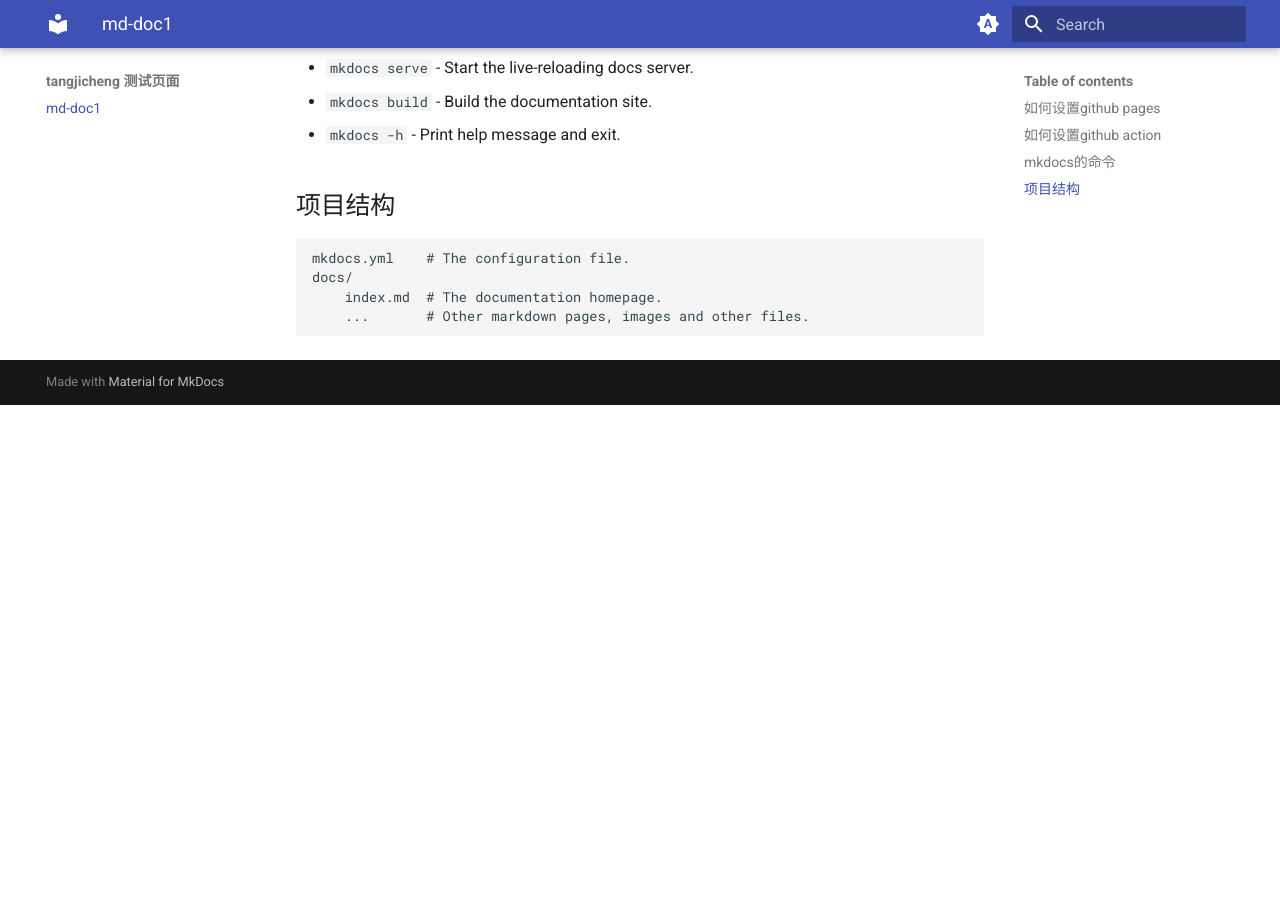
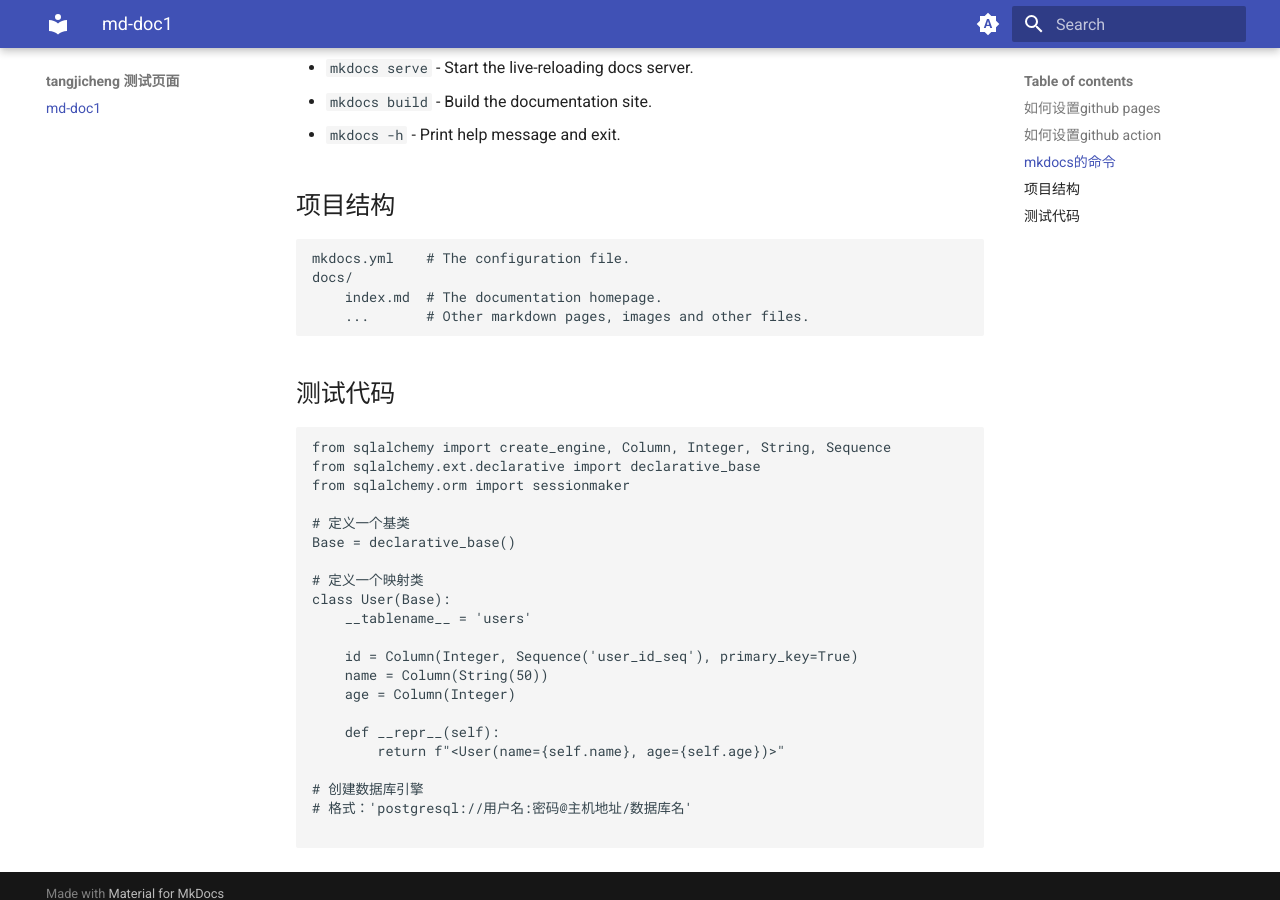
Before and after one commit to tangjicheng1/md-doc1, an MkDocs documentation site: the page built from docs/index.md, in a window 1280 px wide and 900 px high, scrolled down 583 px. Built offline with MkDocs 1.6.1 and Material for MkDocs 9.7.7, drawn with Linux system fonts in a browser that asks for light colours; before the commit the page ends 988 px from its top, so only the background shows below that.

Commit message:
test code

````diff
--- a/docs/index.md
+++ b/docs/index.md
@@ -24,3 +24,29 @@
     docs/
         index.md  # The documentation homepage.
         ...       # Other markdown pages, images and other files.
+
+## 测试代码
+
+```
+from sqlalchemy import create_engine, Column, Integer, String, Sequence
+from sqlalchemy.ext.declarative import declarative_base
+from sqlalchemy.orm import sessionmaker
+
+# 定义一个基类
+Base = declarative_base()
+
+# 定义一个映射类
+class User(Base):
+    __tablename__ = 'users'
+
+    id = Column(Integer, Sequence('user_id_seq'), primary_key=True)
+    name = Column(String(50))
+    age = Column(Integer)
+
+    def __repr__(self):
+        return f"<User(name={self.name}, age={self.age})>"
+
+# 创建数据库引擎
+# 格式：'postgresql://用户名:密码@主机地址/数据库名'
+
+```
````
